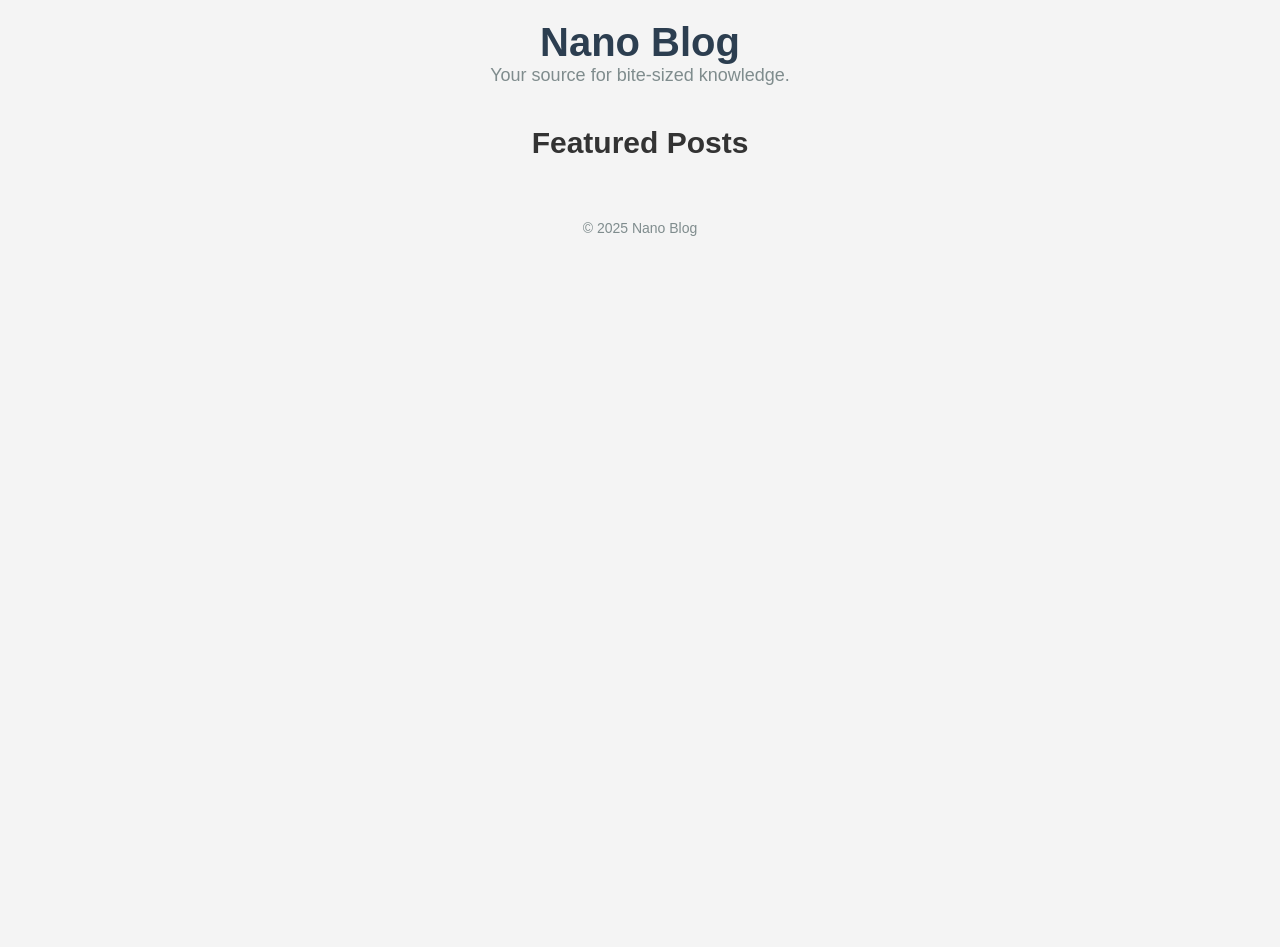
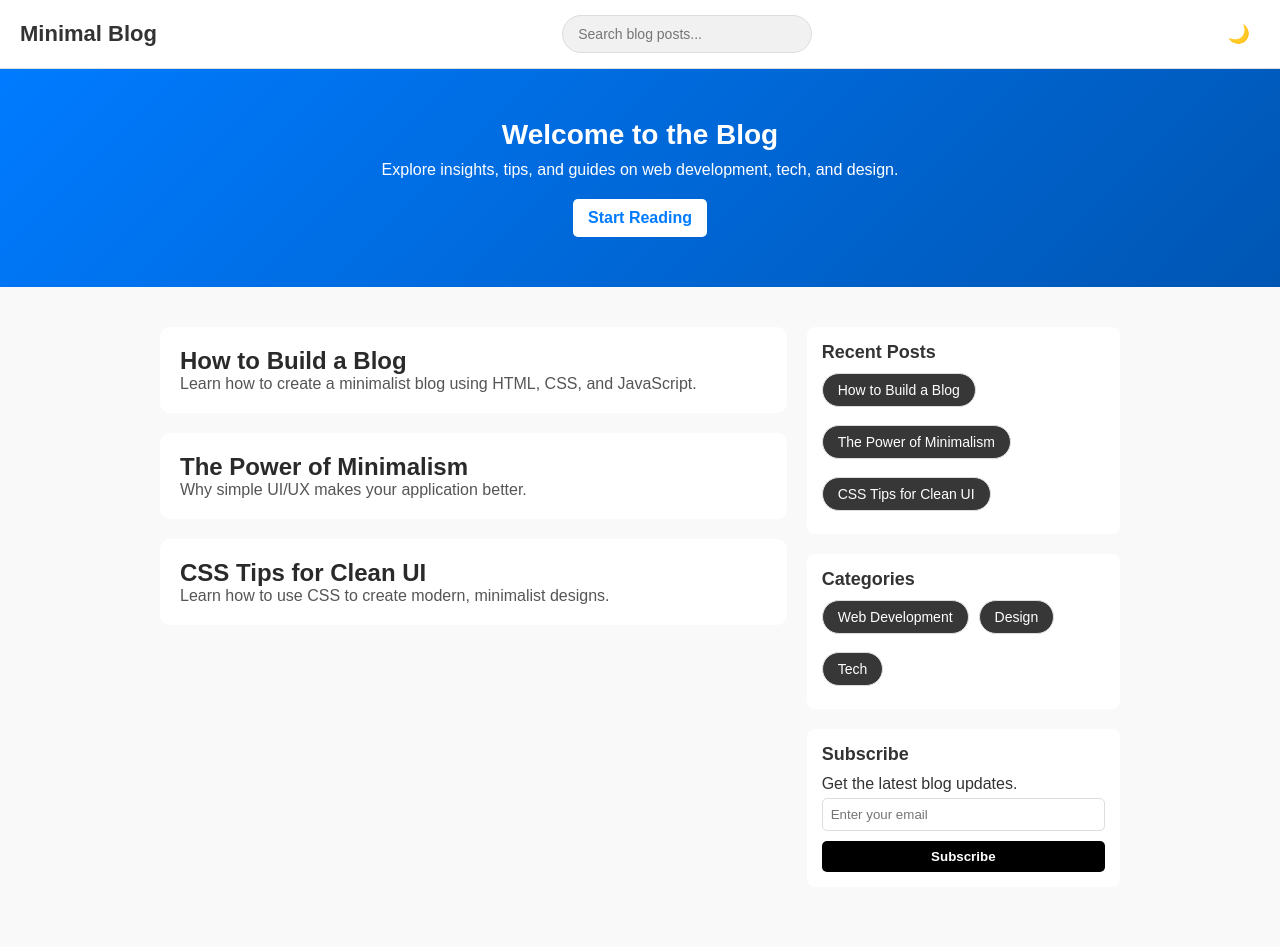
Before and after one commit to BuilderClan/NanoBlog, a Python web app: template nano/templates/landing_page.html in a window 1280 px wide. Before the commit the page ends 236 px from the top, so only its background shows below. Run offline with Jinja, Linux system fonts and the light colour scheme; the template is opened without the code that fills it, so the values that code supplies are empty.

Commit message:
update: Add new landing page

```diff
--- a/nano/static/css/home/home.css
+++ b/nano/static/css/home/home.css
@@ -3,210 +3,282 @@
   margin: 0;
   padding: 0;
   box-sizing: border-box;
+  font-family: Arial, sans-serif;
 }
 
+/* Light Mode */
 body {
-  font-family: Arial, sans-serif;
-  background-color: #f4f4f4;
+  background-color: #f9f9f9;
   color: #333;
-  padding: 20px;
-  text-align: center;
+  transition: background 0.3s, color 0.3s;
 }
 
-header {
-  margin-bottom: 40px;
+/* Dark Mode */
+body.dark-mode {
+  background-color: #1a1a1a;
+  color: #f9f9f9;
 }
 
-header h1 {
-  font-size: 40px;
-  color: #2c3e50;
-}
-
-header p {
-  font-size: 18px;
-  color: #7f8c8d;
-}
-
-.posts {
-  margin: 0 auto;
-  max-width: 600px;
-}
-
-.posts h2 {
-  font-size: 30px;
-  margin-bottom: 20px;
-}
-
-.post-list {
-  display: flex;
-  flex-direction: column;
-  gap: 20px;
-}
-
-article {
-  background-color: white;
-  padding: 20px;
-  border-radius: 8px;
-  box-shadow: 0 4px 6px rgba(0, 0, 0, 0.1);
-}
-
-article h3 {
-  font-size: 22px;
-  margin-bottom: 10px;
-}
-
-article p {
-  font-size: 16px;
-  margin-bottom: 15px;
-}
-
-article a {
-  font-size: 16px;
-  color: #e74c3c;
-  text-decoration: none;
-}
-
-article a:hover {
-  text-decoration: underline;
-}
-
-footer {
-  margin-top: 40px;
-  font-size: 14px;
-  color: #7f8c8d;
-}
-
-/* General Reset */
-/* * {
-  margin: 0;
-  padding: 0;
-  box-sizing: border-box;
-} */
-
-/* Body */
-/* body {
-  font-family: Arial, sans-serif;
-  line-height: 1.6;
-} */
-
-/* Header */
-/* header {
-  background: #2c3e50;
-  color: white;
-  padding: 20px 0;
-  text-align: center;
-}
-
+/* Navbar */
 .navbar {
   display: flex;
   justify-content: space-between;
   align-items: center;
+  padding: 15px 20px;
+  background: #fff;
+  border-bottom: 1px solid #ddd;
+}
+
+.dark-mode .navbar {
+  background: #222;
+  border-bottom: 1px solid #444;
+}
+
+.navbar h1 {
+  font-size: 22px;
+}
+
+/* Search Bar */
+#search {
+  padding: 10px 35px 10px 15px;
+  border: 1px solid #ddd;
+  border-radius: 20px;
+  width: 250px;
+  font-size: 14px;
+  background-color: #f1f1f1;
+  outline: none;
+  transition: 0.3s;
+}
+
+/* Dark Mode */
+.dark-mode #search {
+  background-color: #333;
+  border: 1px solid #555;
+  color: white;
+}
+
+/* Search Bar Focus */
+#search:focus {
+  border-color: #007bff;
+  background-color: white;
+}
+
+/* Dark Mode Focus */
+.dark-mode #search:focus {
+  background-color: #222;
+  border-color: #66b3ff;
+}
+
+/* Search Bar Container */
+.search-container {
+  position: relative;
+  display: flex;
+  align-items: center;
+}
+
+/* Search Icon */
+.search-container::before {
+  content: "🔍";
+  position: absolute;
+  right: 12px;
+  font-size: 16px;
+  color: #666;
+}
+
+.dark-mode .search-container::before {
+  color: #bbb;
+}
+
+#dark-mode-toggle {
+  cursor: pointer;
+  padding: 5px 10px;
+  border: none;
+  background: transparent;
+  font-size: 18px;
+}
+
+/* Hero Section */
+.hero {
+  text-align: center;
+  padding: 50px 20px;
+  background: linear-gradient(135deg, #007bff, #0056b3);
+  color: white;
+}
+
+.hero-content {
+  max-width: 600px;
+  margin: 0 auto;
+}
+
+.hero h2 {
+  font-size: 28px;
+  margin-bottom: 10px;
+}
+
+.hero p {
+  font-size: 16px;
+  margin-bottom: 20px;
+}
+
+.btn {
+  background: white;
+  color: #007bff;
+  padding: 10px 15px;
+  border-radius: 5px;
+  text-decoration: none;
+  font-weight: bold;
+  display: inline-block;
+}
+
+.dark-mode .btn {
+  background: #fcfbfb;
+  color: rgb(0, 0, 0);
+}
+
+/* Blog Layout */
+.container {
+  display: flex;
+  max-width: 1000px;
+  margin: 40px auto;
   padding: 0 20px;
 }
 
-.logo {
-  font-size: 30px;
-  font-weight: bold;
+/* Blog Content */
+.content {
+  flex: 2;
 }
 
-nav ul {
+.blog-post {
+  padding: 20px;
+  border-radius: 10px;
+  background: white;
+  margin-bottom: 20px;
+}
+
+.dark-mode .blog-post {
+  background: #222;
+}
+
+.blog-post img {
+  width: 100%;
+  border-radius: 10px;
+  margin-bottom: 10px;
+}
+
+.blog-post h2 a {
+  text-decoration: none;
+  color: #2a2a2a;
+}
+
+.dark-mode .blog-post h2 a {
+  color: #ffffff;
+}
+
+.blog-post p {
+  color: #555;
+}
+
+.dark-mode .blog-post p {
+  color: #bbb;
+}
+
+/* Sidebar */
+.sidebar {
+  flex: 1;
+  padding-left: 20px;
+}
+
+.sidebar-section {
+  background: white;
+  padding: 15px;
+  border-radius: 8px;
+  margin-bottom: 20px;
+}
+.sidebar-section ul {
+  display: flex;
+  flex-wrap: wrap;
+  gap: 10px;
+  padding: 0;
+}
+.sidebar-section ul li {
+  list-style: none;
+}
+.sidebar-section ul li a {
+  display: inline-block;
+  padding: 8px 15px;
+  border-radius: 20px;
+  background-color: #373737;
+  color: #333;
+  text-decoration: none;
+  font-size: 14px;
+  transition: 0.3s;
+  border: 1px solid #ddd;
+}
+/* Hover Effect */
+.sidebar-section ul li a:hover {
+  background-color: #515151;
+  color: rgb(255, 255, 255);
+  border-color: #ffffff;
+}
+
+.dark-mode .sidebar-section {
+  background: #222;
+}
+
+.sidebar h3 {
+  margin-bottom: 10px;
+  font-size: 18px;
+}
+
+.sidebar ul {
   list-style: none;
 }
 
-nav ul li {
-  display: inline;
-  margin: 0 15px;
+.sidebar ul li {
+  margin-bottom: 8px;
 }
 
-nav ul li a {
-  color: white;
+.sidebar ul li a {
   text-decoration: none;
+  color: #ffffff;
 }
 
-.hero-section {
-  margin-top: 40px;
+.dark-mode .sidebar ul li a {
+  color: #ffffff;
 }
 
-.hero-section h2 {
-  font-size: 50px;
-  margin-bottom: 10px;
-}
-
-.hero-section p {
-  font-size: 20px;
-  margin-bottom: 20px;
-}
-
-.cta-button {
-  background-color: #e74c3c;
-  padding: 12px 25px;
-  color: white;
-  font-size: 18px;
-  text-decoration: none;
+/* Subscribe Section */
+.subscribe input {
+  width: 100%;
+  padding: 8px;
+  margin-top: 5px;
+  border: 1px solid #ddd;
   border-radius: 5px;
 }
 
-.cta-button:hover {
-  background-color: #c0392b;
-} */
-
-/* Featured Posts Section */
-/* .featured-posts {
-  background-color: #ecf0f1;
-  padding: 40px 0;
-  text-align: center;
+.dark-mode .subscribe input {
+  background: #333;
+  color: white;
+  border: 1px solid #555;
 }
 
-.featured-posts h3 {
-  font-size: 36px;
-  margin-bottom: 20px;
+.subscribe button {
+  margin-top: 10px;
+  width: 100%;
+  padding: 8px;
+  background: #000000;
+  color: white;
+  border: none;
+  border-radius: 5px;
 }
 
-.posts-container {
-  display: flex;
-  justify-content: space-around;
-  flex-wrap: wrap;
+/* Responsive */
+@media (max-width: 768px) {
+  .container {
+    flex-direction: column;
+  }
+
+  .sidebar {
+    padding-left: 0;
+  }
 }
-
-.post {
-  background-color: white;
-  width: 300px;
-  margin: 15px;
-  padding: 20px;
-  border-radius: 10px;
-  box-shadow: 0 4px 6px rgba(0, 0, 0, 0.1);
-  text-align: center;
-}
-
-.post img {
-  width: 100%;
-  border-radius: 10px;
-}
-
-.post h4 {
-  margin-top: 15px;
-  font-size: 22px;
-}
-
-.post p {
-  margin: 10px 0;
-  font-size: 16px;
-}
-
-.post a {
-  color: #e74c3c;
-  text-decoration: none;
-}
-
-.post a:hover {
-  text-decoration: underline;
-} */
-
-/* Footer */
-/* footer {
-  background-color: #34495e;
-  color: white;
-  text-align: center;
-  padding: 20px 0;
-  margin-top: 50px;
-} */
--- /dev/null
+++ b/nano/static/js/home/script.js
@@ -0,0 +1,37 @@
+document.addEventListener("DOMContentLoaded", function () {
+  const toggleButton = document.getElementById("dark-mode-toggle");
+  const body = document.body;
+  const searchInput = document.getElementById("search");
+  const blogPosts = document.querySelectorAll(".blog-post");
+
+  // Check if dark mode was previously enabled
+  if (localStorage.getItem("dark-mode") === "enabled") {
+    body.classList.add("dark-mode");
+    toggleButton.textContent = "☀️";
+  }
+
+  toggleButton.addEventListener("click", function () {
+    body.classList.toggle("dark-mode");
+
+    if (body.classList.contains("dark-mode")) {
+      localStorage.setItem("dark-mode", "enabled");
+      toggleButton.textContent = "☀️";
+    } else {
+      localStorage.setItem("dark-mode", "disabled");
+      toggleButton.textContent = "🌙";
+    }
+  });
+
+  // Search filter
+  searchInput.addEventListener("input", function () {
+    const searchText = searchInput.value.toLowerCase();
+    blogPosts.forEach((post) => {
+      const title = post.querySelector("h2 a").textContent.toLowerCase();
+      if (title.includes(searchText)) {
+        post.style.display = "block";
+      } else {
+        post.style.display = "none";
+      }
+    });
+  });
+});
--- a/nano/templates/landing_page.html
+++ b/nano/templates/landing_page.html
@@ -1,4 +1,4 @@
-<!DOCTYPE html>
+<!-- <!DOCTYPE html>
 <html lang="en">
   <head>
     <meta charset="UTF-8" />
@@ -32,4 +32,96 @@
       <p>&copy; 2025 Nano Blog</p>
     </footer>
   </body>
+</html> -->
+
+<!DOCTYPE html>
+<html lang="en">
+  <head>
+    <meta charset="UTF-8" />
+    <meta name="viewport" content="width=device-width, initial-scale=1.0" />
+    <title>Minimal Blog</title>
+    <link
+      rel="stylesheet"
+      href="{{ url_for('static', filename='css/home/home.css') }}"
+    />
+  </head>
+  <body>
+    <!-- Navbar -->
+    <nav class="navbar">
+      <h1>Minimal Blog</h1>
+      <input type="text" id="search" placeholder="Search blog posts..." />
+      <button id="dark-mode-toggle">🌙</button>
+    </nav>
+
+    <!-- Hero Section -->
+    <header class="hero">
+      <div class="hero-content">
+        <h2>Welcome to the Blog</h2>
+        <p>
+          Explore insights, tips, and guides on web development, tech, and
+          design.
+        </p>
+        <a href="#" class="btn">Start Reading</a>
+      </div>
+    </header>
+
+    <!-- Main Content -->
+    <main class="container">
+      <section class="content">
+        <div class="blog-post">
+          <!-- <img src="https://source.unsplash.com/600x400/?tech" alt="Blog Image"> -->
+          <h2><a href="#">How to Build a Blog</a></h2>
+          <p>
+            Learn how to create a minimalist blog using HTML, CSS, and
+            JavaScript.
+          </p>
+        </div>
+
+        <div class="blog-post">
+          <!-- <img src="https://source.unsplash.com/600x400/?design" alt="Blog Image"> -->
+          <h2><a href="#">The Power of Minimalism</a></h2>
+          <p>Why simple UI/UX makes your application better.</p>
+        </div>
+
+        <div class="blog-post">
+          <!-- <img src="https://source.unsplash.com/600x400/?coding" alt="Blog Image"> -->
+          <h2><a href="#">CSS Tips for Clean UI</a></h2>
+          <p>Learn how to use CSS to create modern, minimalist designs.</p>
+        </div>
+      </section>
+
+      <!-- Sidebar -->
+      <aside class="sidebar">
+        <div class="sidebar-section">
+          <h3>Recent Posts</h3>
+          <ul>
+            <li><a href="#">How to Build a Blog</a></li>
+            <li><a href="#">The Power of Minimalism</a></li>
+            <li><a href="#">CSS Tips for Clean UI</a></li>
+          </ul>
+        </div>
+
+        <div class="sidebar-section">
+          <h3>Categories</h3>
+          <ul>
+            <li><a href="#">Web Development</a></li>
+            <li><a href="#">Design</a></li>
+            <li><a href="#">Tech</a></li>
+          </ul>
+        </div>
+
+        <div class="sidebar-section subscribe">
+          <h3>Subscribe</h3>
+          <p>Get the latest blog updates.</p>
+          <input type="email" placeholder="Enter your email" />
+          <button class="btn">Subscribe</button>
+        </div>
+      </aside>
+    </main>
+
+    <link
+      rel="stylesheet"
+      href="{{ url_for('static', filename='js/home/script.js') }}"
+    />
+  </body>
 </html>
```
